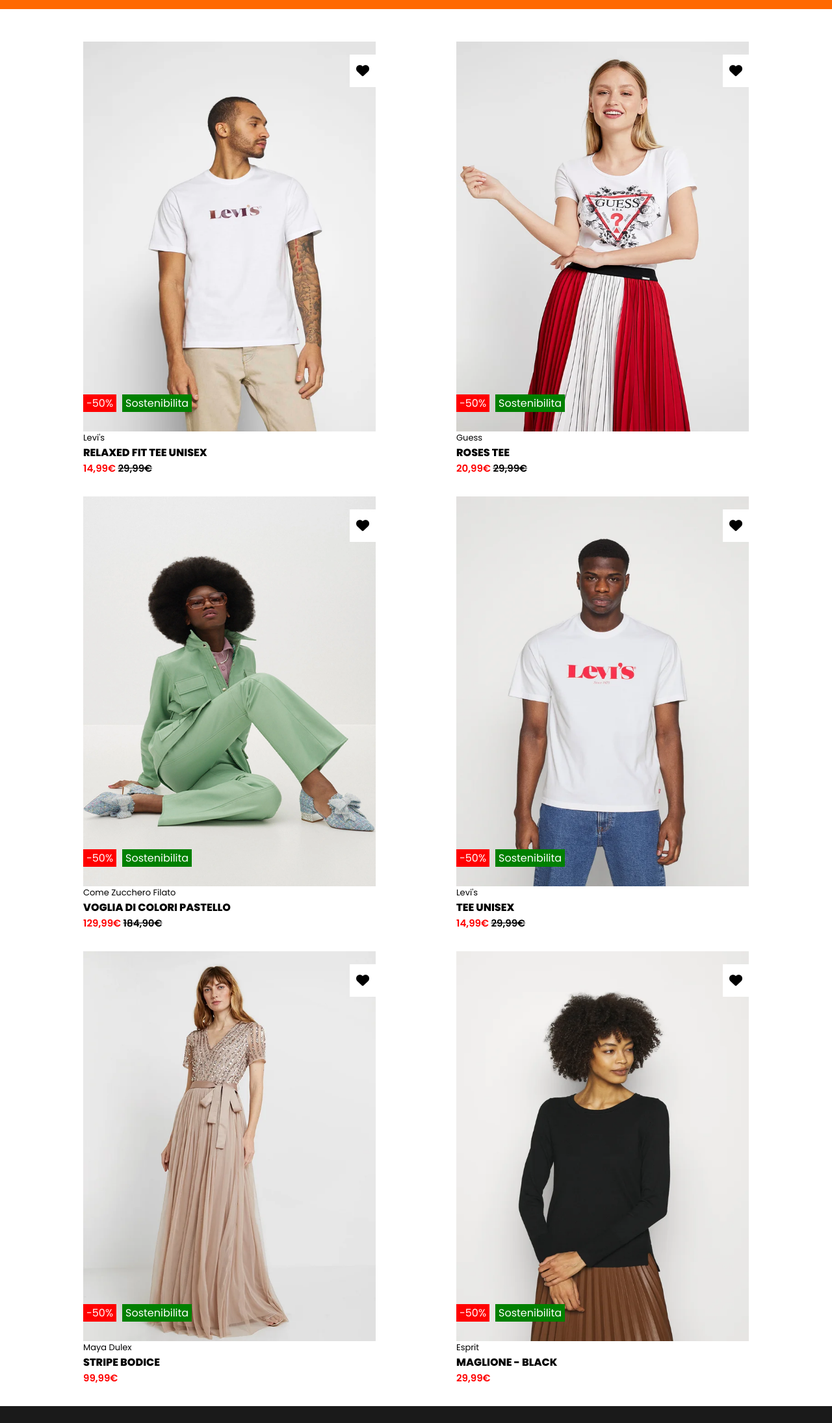
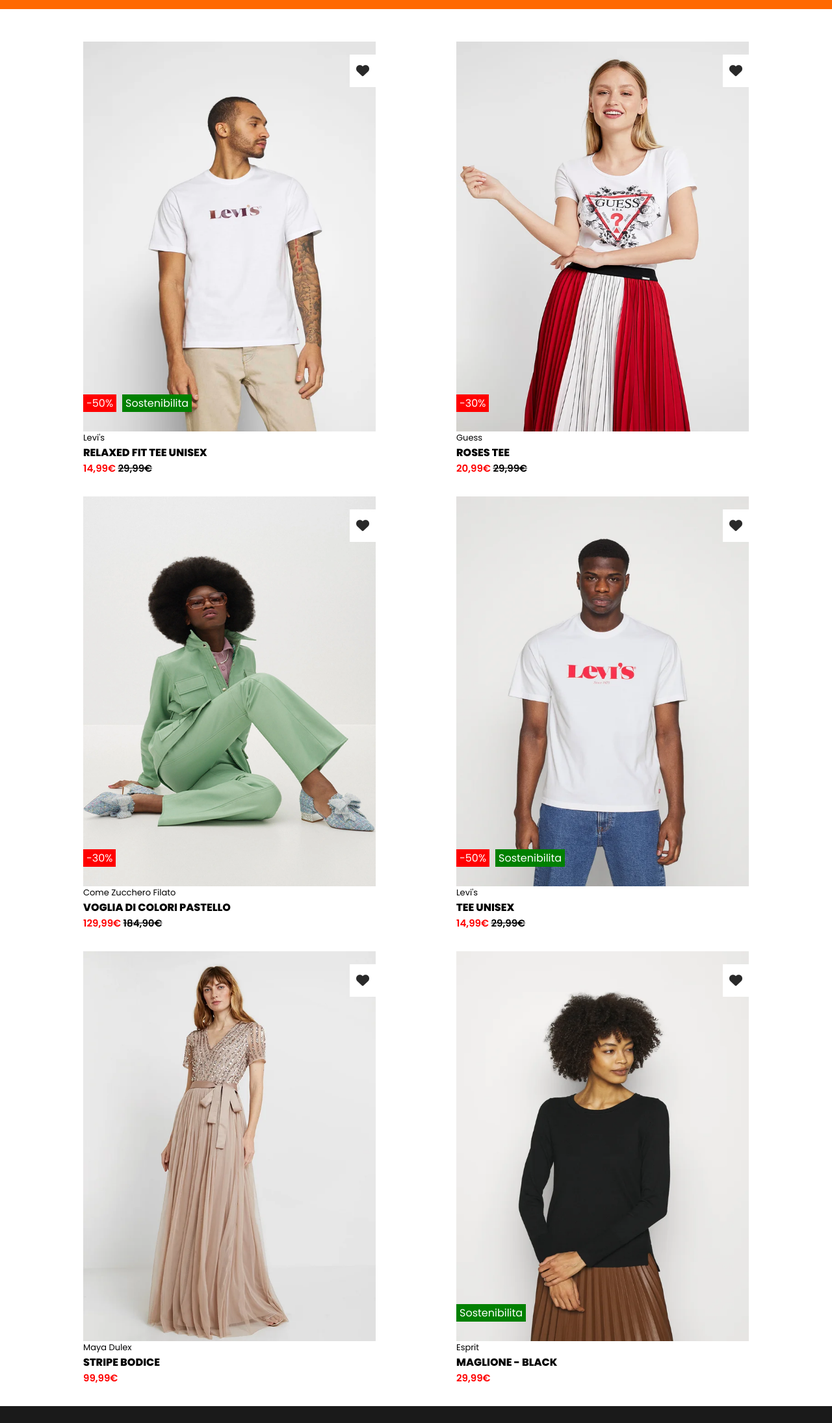
Before and after one commit to AndreaGhidara/html-css-boolando, a plain HTML site: page index.html in a window 1280 px wide. Shown: the part 56-2246 px from the top of the page at 65% size. Drawn offline with Linux system fonts and the light colour scheme.

Commit message:
Finish + bonus

```diff
--- a/assets/css/style.css
+++ b/assets/css/style.css
@@ -42,6 +42,7 @@
 .cl-white{color: white;}
 .bg-orange{background-color: #ff6900;}
 .bg-black{background-color: #1a1a1a;}
+.bg-green{background-color: green !important;}
 
 /*************************
         flex
@@ -75,8 +76,18 @@
         z-index
 *************************/
 .lv1{z-index: -1;}
-.lv2{z-index: 1;}
+.lv2{z-index: 0;}
+.lv3{z-index: 1;}
 
+
+.on{
+    visibility: visible;
+    transition: 1s;
+}
+
+.off{
+    visibility: hidden;
+}
 
 /*************************
         Header
@@ -111,7 +122,6 @@
 
 
 .discaunt{
-    color: white;
     background-color: red;
     padding: 1px 5px;
     position: absolute;
@@ -120,7 +130,6 @@
 }
 
 .greenProd{
-    color: white;
     background-color: green;
     padding: 1px 5px;
     position: absolute;
@@ -129,6 +138,7 @@
 }
 
 .heart{
+    color: #292929;
     font-size: 20px;
     background-color: white;
     position: absolute;
@@ -143,7 +153,24 @@
     max-width: 450px;
     height: 700px;
     max-height: 650px;
+    transition: 1s;
 }
+
+.cardBox:hover{
+    -webkit-box-shadow: 3.5px 2px 29.5px 11.5px #b2b2b2;
+    -moz-box-shadow: 3.5px 2px 29.5px 11.5px #b2b2b2;
+    box-shadow: 3.5px 2px 29.5px 11.5px #b2b2b2;
+}
+
+div.cardBox div.cardTop img.ps-absolute:hover{
+    opacity: 0;
+}
+
+div.cardBox div.cardTop p.heart i:hover{
+    color: red;
+}
+
+
 
 .cardTop{
     max-width: 450px;
--- a/index.html
+++ b/index.html
@@ -13,7 +13,7 @@
 </head>
 
 <body>
-    <header class="bg-orange ps-fixed lv2">
+    <header class="bg-orange ps-fixed lv3">
         <div class="containerHeader flex centerFlex bg-orange lv2">
             <div class="sexHuman">
                 <ul class="flex">
@@ -35,9 +35,10 @@
 
     <main>
         <div class="box flex wrap gap50 spaceBtw">
-            <div class="cardBox">
-                <div class="cardTop flex ps-relative lv1">
-                    <img class="cardImg" src="./assets/img/1.webp" alt="foto modello">
+            <div class="cardBox"> <!--#1-->
+                <div class="cardTop flex ps-relative lv2 cl-white">
+                    <img class="cardImg ps-absolute" src="./assets/img/1.webp" alt="foto modello">
+                    <img class="cardImg on" src="./assets/img/1b.webp" alt="foto">
                     <p class="discaunt">-50%</p>
                     <p class="greenProd">Sostenibilita</p>
                     <p class="heart"><i class="fa-solid fa-heart"></i></p>
@@ -51,11 +52,11 @@
                     </p>
                 </div>
             </div>
-            <div class="cardBox">
-                <div class="cardTop flex ps-relative lv1">
-                    <img class="cardImg" src="./assets/img/2.webp" alt="foto modello">
-                    <p class="discaunt">-50%</p>
-                    <p class="greenProd">Sostenibilita</p>
+            <div class="cardBox"> <!--#2-->
+                <div class="cardTop flex ps-relative lv2 cl-white">
+                    <img class="cardImg ps-absolute" src="./assets/img/2.webp" alt="foto modello">
+                    <img class="cardImg on" src="./assets/img/2b.webp" alt="modella">
+                    <p class="discaunt">-30%</p>
                     <p class="heart"><i class="fa-solid fa-heart"></i></p>
                 </div>
                 <div>
@@ -67,11 +68,11 @@
                     </p>
                 </div>
             </div>
-            <div class="cardBox">
-                <div class="cardTop flex ps-relative lv1">
-                    <img class="cardImg" src="./assets/img/3.webp" alt="foto modello">
-                    <p class="discaunt">-50%</p>
-                    <p class="greenProd">Sostenibilita</p>
+            <div class="cardBox"> <!--#3-->
+                <div class="cardTop flex ps-relative lv2 cl-white">
+                    <img class="cardImg ps-absolute"  src="./assets/img/3.webp" alt="foto modello">
+                    <img class="cardImg on" src="./assets/img/3b.webp" alt="">
+                    <p class="discaunt">-30%</p>
                     <p class="heart"><i class="fa-solid fa-heart"></i></p>
                 </div>
                 <div>
@@ -83,9 +84,10 @@
                     </p>
                 </div>
             </div>
-            <div class="cardBox">
-                <div class="cardTop flex ps-relative lv1">
-                    <img class="cardImg" src="./assets/img/4.webp" alt="foto modello">
+            <div class="cardBox"> <!--#4-->
+                <div class="cardTop flex ps-relative lv2 cl-white">
+                    <img class="cardImg ps-absolute" src="./assets/img/4.webp" alt="foto modello">
+                    <img class="cardImg on" src="./assets/img/4b.webp" alt="modello">
                     <p class="discaunt">-50%</p>
                     <p class="greenProd">Sostenibilita</p>
                     <p class="heart"><i class="fa-solid fa-heart"></i></p>
@@ -99,11 +101,10 @@
                     </p>
                 </div>
             </div>
-            <div class="cardBox">
-                <div class="cardTop flex ps-relative lv1">
-                    <img class="cardImg" src="./assets/img/5.webp" alt="foto modello">
-                    <p class="discaunt">-50%</p>
-                    <p class="greenProd">Sostenibilita</p>
+            <div class="cardBox"> <!--#5-->
+                <div class="cardTop flex ps-relative lv2 cl-white">
+                    <img class="cardImg ps-absolute" src="./assets/img/5.webp" alt="foto modello">
+                    <img class="cardImg on" src="./assets/img/5b.webp" alt=" modella">
                     <p class="heart"><i class="fa-solid fa-heart"></i></p>
                 </div>
                 <div>
@@ -114,11 +115,11 @@
                     </p>
                 </div>
             </div>
-            <div class="cardBox">
-                <div class="cardTop flex ps-relative lv1">
-                    <img class="cardImg" src="./assets/img/6.webp" alt="foto modello">
-                    <p class="discaunt">-50%</p>
-                    <p class="greenProd">Sostenibilita</p>
+            <div class="cardBox"> <!--#6-->
+                <div class="cardTop flex ps-relative lv2 cl-white">
+                    <img class="cardImg ps-absolute" src="./assets/img/6.webp" alt="foto modello">
+                    <img class="cardImg on" src="./assets/img/6b.webp" alt="modella">
+                    <p class="discaunt bg-green">Sostenibilita</p>
                     <p class="heart"><i class="fa-solid fa-heart"></i></p>
                 </div>
                 <div>
```
Also changed, not shown: main.js (deleted, +0 -11 lines).
